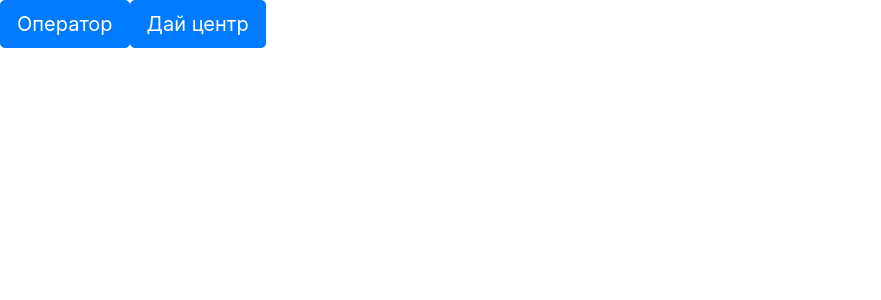
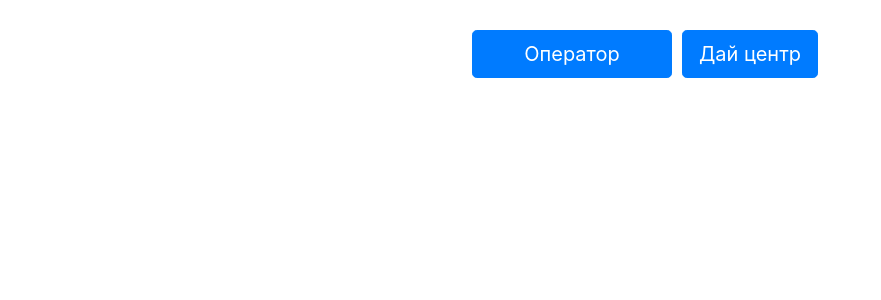
Before and after one commit to Yakymiv/dieo, a React (Create React App) app in the folder client/: page / in a window 1280 px wide. Shown: the top 300 px of the page, without its empty margins (0-881 px from the left). Built offline with nearby package versions, Linux system fonts and the light colour scheme.

Commit message:
Beta release v1.2

```diff
--- a/client/src/App.js
+++ b/client/src/App.js
@@ -4,18 +4,31 @@ import MainUser from './components/user/main';
 import MainDie from './components/die/main';
 import CheckPassword from './components/checkPassword';
 import { BrowserRouter, Switch, Route, Link } from 'react-router-dom';
+import styled from 'styled-components';
+
+const StyleDiv = styled.div`
+    display: flex;
+    Justify-content: center;
+    padding: 30px 0px;
+    a {
+        margin: 0px 10px;
+        button {
+            width: 200px;
+        }
+    }
+`;
 
 const OpenDefault = () => {
 
   return(
-     <div className="mb-2">
+     <StyleDiv>
       <Link to="/dieOrder">
         <Button variant="primary" size="lg">
           Оператор
         </Button>
       </Link>
       <CheckPassword />
-    </div>
+    </StyleDiv>
   );
 }
 
```
Also changed, not shown: 2 other files (tests, documents, lock files or other folders).
